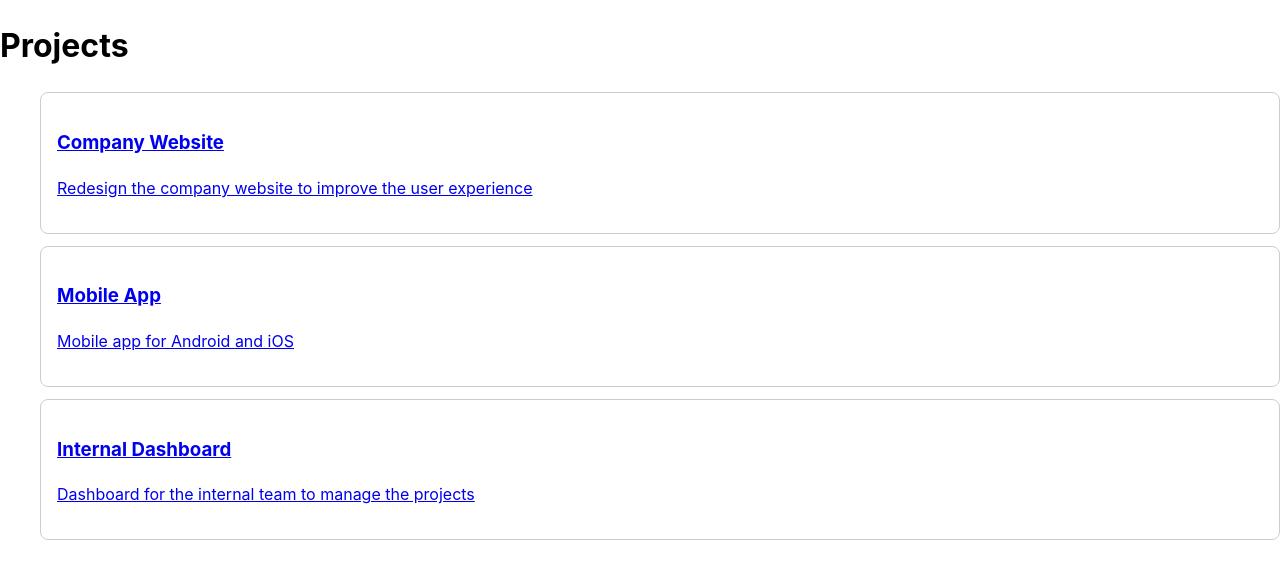
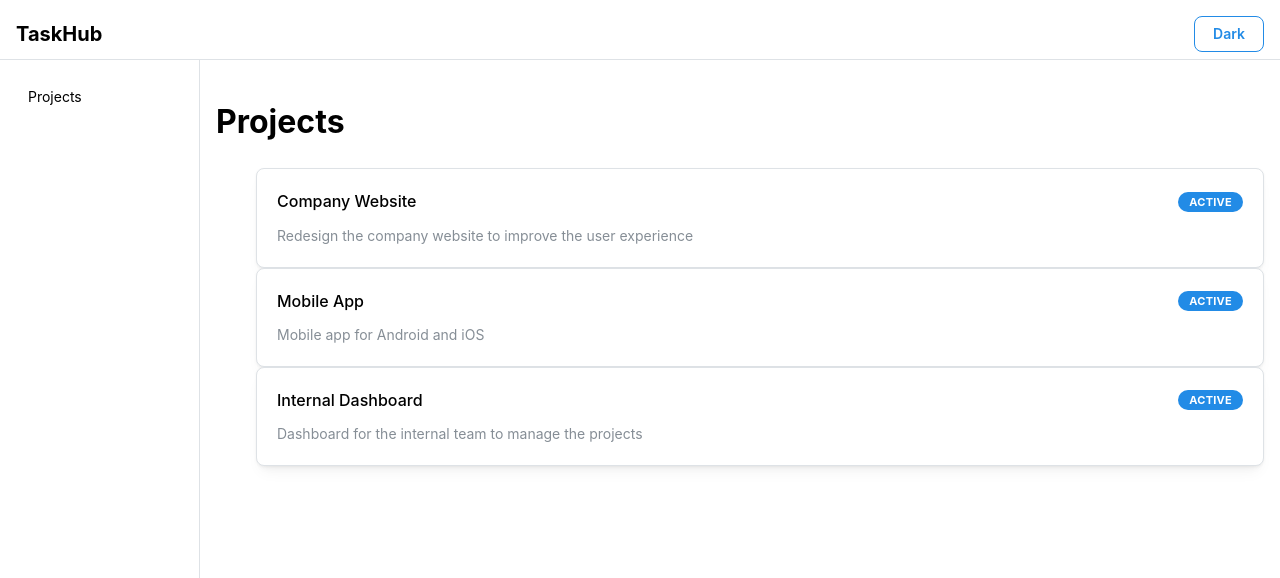
Before and after one commit to AndreGenerosoRepo/TaskHub, a React (Vite) app: page /projects in a window 1280 px wide. Shown: the top 578 px of the page. Built offline with nearby package versions, Linux system fonts and the light colour scheme.

Commit message:
feat: implement layout component for consistent app structure and enhance ProjectCard with Mantine styling

```diff
--- a/src/components/ProjectCard.module.css
+++ b/src/components/ProjectCard.module.css
@@ -4,3 +4,7 @@
     padding: 16px;
     margin-bottom: 12px;
   }
+
+.link {
+  text-decoration: none;
+}
--- a/src/components/ProjectCard.tsx
+++ b/src/components/ProjectCard.tsx
@@ -1,16 +1,22 @@
 import type { Project } from "../types";
 import styles from "./ProjectCard.module.css";
 import { Link } from "react-router-dom";
+import { Card, Text, Badge, Group } from '@mantine/core'
 
 function ProjectCard({ project }: { project: Project }) {
     return (
-        <Link to={`/projects/${project.id}`}>
-            <div className={styles.card}>
-                <h3>{project.name}</h3>
-                <p>{project.description}</p>
-            </div>
+        <Link to={`/projects/${project.id}`} className={styles.link}>
+          <Card shadow="sm" padding="lg" radius="md" withBorder>
+            <Group justify="space-between">
+              <Text fw={500}>{project.name}</Text>
+              <Badge color="blue">Active</Badge>
+            </Group>
+            <Text size="sm" c="dimmed" mt="sm">
+              {project.description}
+            </Text>
+          </Card>
         </Link>
-    )
+      )
 }
 
 export default ProjectCard;
--- /dev/null
+++ b/src/components/layout/Layout.tsx
@@ -0,0 +1,39 @@
+import { AppShell, NavLink, useMantineColorScheme, Button, Group, Text  } from '@mantine/core'
+import { Outlet, Link } from 'react-router-dom'
+
+function Layout() {
+    const { colorScheme, toggleColorScheme } = useMantineColorScheme()
+
+    return(
+        <AppShell
+            //valores recomendados pela documentacao Mantine
+            header={{ height: 60 }}
+            navbar={{ width:200, breakpoint: 'sm' }}
+            padding= "md"
+        >
+            <AppShell.Header p="md">
+                 <Group justify="space-between">
+                    <Text fw={700} size="xl">TaskHub</Text>
+                    <Button onClick={toggleColorScheme} variant="outline" size="sm">
+                    {colorScheme === 'dark' ? 'Light' : 'Dark'}
+                    </Button>
+                </Group>
+            </AppShell.Header>
+
+            <AppShell.Navbar p="md">
+                <NavLink
+                    component={Link}
+                    to="/projects"
+                    label="Projects"
+                />
+            </AppShell.Navbar>
+
+            <AppShell.Main>
+                <Outlet />
+            </AppShell.Main>
+
+        </AppShell>
+    )
+}
+
+export default Layout
--- a/src/main.tsx
+++ b/src/main.tsx
@@ -8,23 +8,30 @@ import { projectsLoader } from './pages/projects/ProjectsLoader'
 import { projectDetailLoader } from './pages/projects/ProjectDetailLoader'
 import ProjectsPage from './pages/projects/ProjectsPage'
 import ProjectDetailPage  from './pages/projects/ProjectDetailPage'
+import Layout from './components/layout/Layout'
 
 const router = createBrowserRouter([
   {
     path: '/',
+    Component: Layout,
+    errorElement: <div>Page not found</div>,
+    children: [
+      {
+        index: true,
         loader: () => redirect('/projects'),
-    errorElement: <div>Page not found</div>,
       },
       {
-    path: '/projects',
+        path: 'projects',
         Component: ProjectsPage,
         loader: projectsLoader,
       },
       {
-    path: '/projects/:id',
+        path: 'projects/:id',
         Component: ProjectDetailPage,
         loader: projectDetailLoader,
         errorElement: <div>Project not found</div>,
+      },
+    ]
   },
 ])
 
```
Lines whose indentation alone changed are shown as unchanged.
